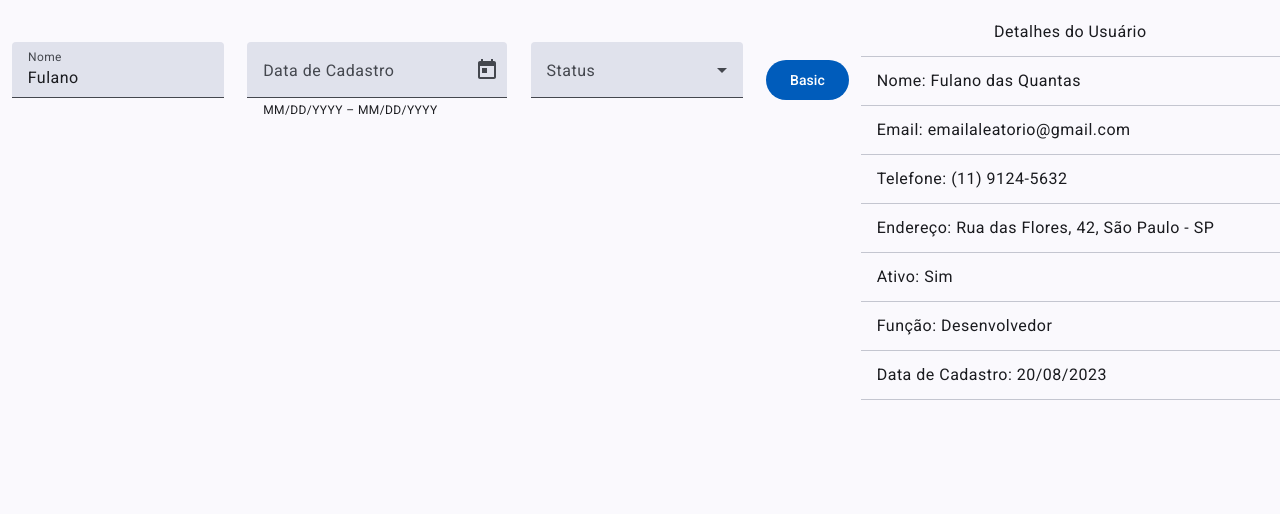
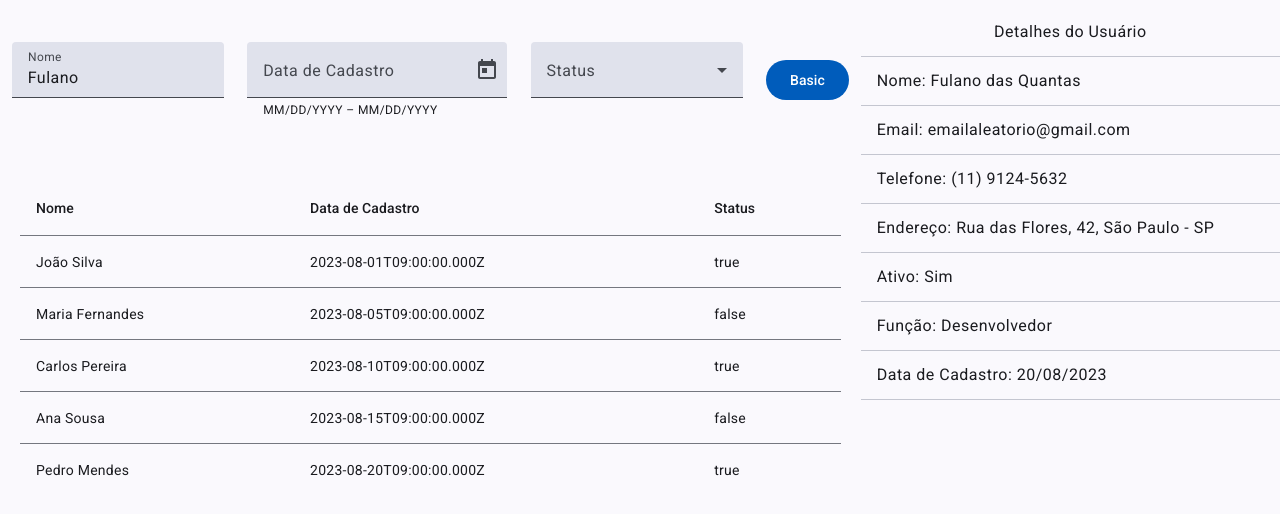
Before and after one commit to Eduardo-Decarli/User-Filter, an Angular app: page / in a window 1280 px wide. Shown: the top 514 px of the page. Built offline with nearby package versions, Linux system fonts and the light colour scheme.

Commit message:
feat: create data table for users list

```diff
--- a/src/app/app.html
+++ b/src/app/app.html
@@ -4,7 +4,7 @@
             <app-filter></app-filter>
         </div>
         <div class="main-left-div">
-
+            <app-users-list></app-users-list>
         </div>
     </div>
 
--- a/src/app/components/components-module.ts
+++ b/src/app/components/components-module.ts
@@ -4,6 +4,7 @@
 import { UserDetails } from './user-details/user-details';
 import { CommonModule } from '@angular/common';
 import { AngularMaterialModule } from '../angular-material/angular-material-module';
+import { UsersListComponent } from './users-list/users-list';
 
 
 
@@ -11,6 +12,7 @@
   declarations: [
     UserDetails,
     Filter,
+    UsersListComponent,
   ],
   imports: [
     CommonModule,
@@ -19,6 +21,7 @@
   ], exports: [
     UserDetails,
     Filter,
+    UsersListComponent,
   ]
 })
 export class ComponentsModule { }
--- /dev/null
+++ b/src/app/components/users-list/users-list.html
@@ -0,0 +1,30 @@
+<div class="users-list">
+  <table mat-table [dataSource]="usersList">
+
+    <!--- Note that these columns can be defined in any order.
+        The actual rendered columns are set as a property on the row definition" -->
+
+    <!-- Name Column -->
+    <ng-container matColumnDef="name">
+      <th mat-header-cell *matHeaderCellDef> Nome </th>
+      <td mat-cell *matCellDef="let element" class="users-list__item" (click)="onUserSelected(element)"> {{element.nome}} </td>
+    </ng-container>
+
+    <!-- Date Column -->
+    <ng-container matColumnDef="date">
+      <th mat-header-cell *matHeaderCellDef> Data de Cadastro </th>
+      <td mat-cell *matCellDef="let element" class="users-list__item" (click)="onUserSelected(element)"> {{element.dataCadastro}} </td>
+    </ng-container>
+
+    <!-- Status Column -->
+    <ng-container matColumnDef="status">
+      <th mat-header-cell *matHeaderCellDef> Status </th>
+      <td mat-cell *matCellDef="let element" class="users-list__item" (click)="onUserSelected(element)"> {{element.ativo}} </td>
+    </ng-container>
+
+    <tr mat-header-row *matHeaderRowDef="displayedColumns"></tr>
+    <tr mat-row *matRowDef="let row; columns: displayedColumns;"></tr>
+  </table>
+
+
+</div>
--- /dev/null
+++ b/src/app/components/users-list/users-list.scss
@@ -0,0 +1,9 @@
+.users-list {
+    width: 100%;
+    height: 100%;
+    padding: 20px;
+
+    &__item {
+        cursor: pointer;
+    }
+}
--- /dev/null
+++ b/src/app/components/users-list/users-list.ts
@@ -0,0 +1,19 @@
+import { Component } from '@angular/core';
+import { IUser } from '../../interfaces/User/user.interface';
+import { UsersList } from '../../data/users-list';
+
+@Component({
+  selector: 'app-users-list',
+  standalone: false,
+  templateUrl: './users-list.html',
+  styleUrl: './users-list.scss'
+})
+export class UsersListComponent {
+
+  displayedColumns: string[] = ['name', 'date', 'status'];
+  usersList: IUser[] = UsersList;
+
+  onUserSelected(user: IUser) {
+    console.log('user', user)
+  }
+}
```
Also changed, not shown: src/app/angular-material/angular-material-module.ts (+5 -2 lines), 1 other file (tests, documents, lock files or other folders).
